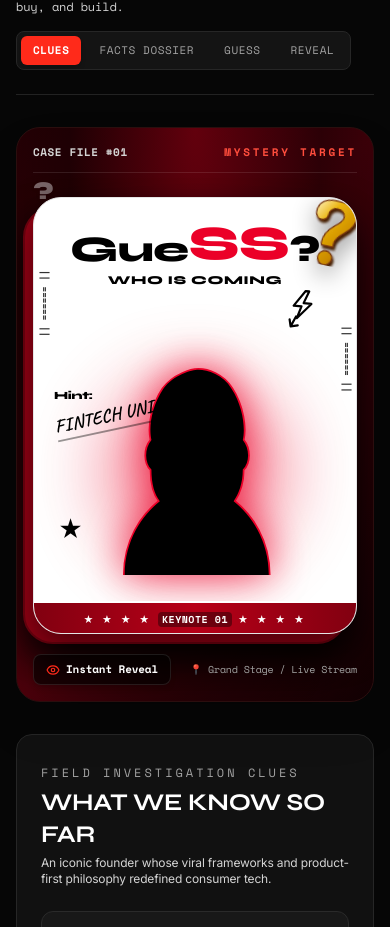
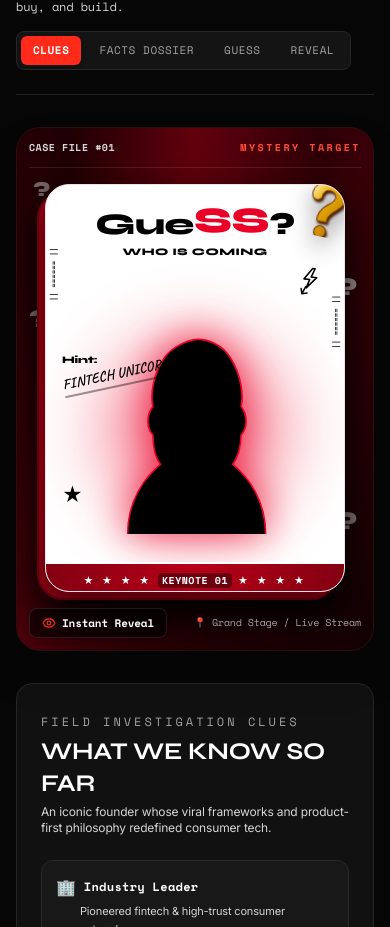
Before and after one commit to PRINCE-CODER679/DEVTALKS, a React (Vite) app: page / in a window 390 px wide. Shown: the part 1073-2000 px from the top of the page. Built offline with nearby package versions, Linux system fonts and the light colour scheme.

Commit message:
fix: enhance responsive design for mobile phones, tablets, and desktops

```diff
--- a/src/components/SpeakerCardSection.jsx
+++ b/src/components/SpeakerCardSection.jsx
@@ -77,7 +77,7 @@ export default function SpeakerCardSection({
           </div>
 
           {/* Tab Navigation Pill Group */}
-          <div className="flex items-center gap-1.5 bg-[#141414] border border-[#262626] p-1 rounded-lg self-start sm:self-auto overflow-x-auto max-w-full">
+          <div className="flex items-center gap-1.5 bg-[#141414] border border-[#262626] p-1 rounded-lg self-start sm:self-auto overflow-x-auto max-w-full scrollbar-none">
             {[
               { id: 'clues', label: 'CLUES' },
               { id: 'facts', label: 'FACTS DOSSIER' },
@@ -106,20 +106,20 @@ export default function SpeakerCardSection({
         <div className="grid grid-cols-1 lg:grid-cols-12 gap-8 items-stretch">
 
           {/* ================= LEFT 5 COLS: "GUESS WHO IS COMING" 3D TRADING CARD POSTER ================= */}
-          <div className="lg:col-span-5 relative flex flex-col items-center justify-center p-4 sm:p-6 rounded-3xl overflow-hidden shadow-2xl border border-[#2B0E0E] bg-gradient-to-br from-[#2D0005] via-[#4D000B] to-[#120003]">
+          <div className="lg:col-span-5 relative flex flex-col items-center justify-center p-3 sm:p-6 rounded-3xl overflow-hidden shadow-2xl border border-[#2B0E0E] bg-gradient-to-br from-[#2D0005] via-[#4D000B] to-[#120003]">
 
             {/* Ambient Red Glow & Scattered Floating Question Marks */}
             <div className="absolute inset-0 bg-[radial-gradient(ellipse_at_top,_var(--tw-gradient-stops))] from-[#B80018]/30 via-black/40 to-transparent pointer-events-none" />
 
             {/* Floating Ambient ? marks like in the reference image */}
-            <div className="absolute top-12 left-4 text-white/40 font-display font-black text-2xl select-none pointer-events-none drop-shadow">?</div>
-            <div className="absolute top-44 left-3 text-white/60 font-display font-black text-3xl select-none pointer-events-none drop-shadow">?</div>
-            <div className="absolute bottom-16 left-5 text-white/50 font-display font-black text-2xl select-none pointer-events-none drop-shadow">?</div>
-            <div className="absolute top-36 right-4 text-white/60 font-display font-black text-3xl select-none pointer-events-none drop-shadow">?</div>
-            <div className="absolute bottom-28 right-4 text-white/50 font-display font-black text-3xl select-none pointer-events-none drop-shadow">?</div>
+            <div className="absolute top-12 left-4 text-white/40 font-display font-black text-xl sm:text-2xl select-none pointer-events-none drop-shadow">?</div>
+            <div className="absolute top-44 left-3 text-white/60 font-display font-black text-2xl sm:text-3xl select-none pointer-events-none drop-shadow">?</div>
+            <div className="absolute bottom-16 left-5 text-white/50 font-display font-black text-xl sm:text-2xl select-none pointer-events-none drop-shadow">?</div>
+            <div className="absolute top-36 right-4 text-white/60 font-display font-black text-2xl sm:text-3xl select-none pointer-events-none drop-shadow">?</div>
+            <div className="absolute bottom-28 right-4 text-white/50 font-display font-black text-2xl sm:text-3xl select-none pointer-events-none drop-shadow">?</div>
 
             {/* Poster Record Header */}
-            <div className="w-full relative z-20 flex items-center justify-between pb-3 mb-4 border-b border-white/10 font-mono text-[11px]">
+            <div className="w-full relative z-20 flex items-center justify-between pb-3 mb-3 sm:mb-4 border-b border-white/10 font-mono text-[10px] sm:text-[11px]">
               <span className="text-neutral-300 font-bold tracking-wider">CASE FILE #{speaker.num}</span>
               <span className="font-semibold uppercase tracking-widest text-[#FF4D3D] flex items-center gap-1.5">
                 <span className="w-2 h-2 rounded-full bg-[#FF2A1A] animate-ping" />
@@ -128,10 +128,10 @@ export default function SpeakerCardSection({
             </div>
 
             {/* 3D TRADING CARD WRAPPER */}
-            <div className="relative w-full max-w-[340px] sm:max-w-[360px] aspect-[1/1.35] my-2 select-none group">
+            <div className="relative w-full max-w-[300px] sm:max-w-[360px] aspect-[1/1.36] my-1 sm:my-2 select-none group">
 
               {/* 3D Red Extruded Depth Shadow (Left & Bottom 3D block like in the photo) */}
-              <div className="absolute inset-0 translate-x-[-10px] translate-y-[10px] rounded-[30px] bg-[#990014] border-2 border-[#73000F] shadow-[0_20px_40px_rgba(0,0,0,0.9)]" />
+              <div className="absolute inset-0 translate-x-[-8px] sm:translate-x-[-10px] translate-y-[8px] sm:translate-y-[10px] rounded-[26px] sm:rounded-[30px] bg-[#990014] border-2 border-[#73000F] shadow-[0_20px_40px_rgba(0,0,0,0.9)]" />
 
               <AnimatePresence mode="wait">
                 {!isRevealed ? (
@@ -142,11 +142,11 @@ export default function SpeakerCardSection({
                     animate={{ opacity: 1, rotateY: 0 }}
                     exit={{ opacity: 0, rotateY: -90 }}
                     transition={{ duration: 0.4 }}
-                    className="relative w-full h-full rounded-[28px] bg-white text-black p-5 sm:p-6 overflow-hidden flex flex-col justify-between shadow-[inset_0_2px_4px_rgba(255,255,255,0.8),_0_15px_35px_rgba(0,0,0,0.5)] border border-neutral-200"
+                    className="relative w-full h-full rounded-[24px] sm:rounded-[28px] bg-white text-black p-4 sm:p-6 overflow-hidden flex flex-col justify-between shadow-[inset_0_2px_4px_rgba(255,255,255,0.8),_0_15px_35px_rgba(0,0,0,0.5)] border border-neutral-200"
                   >
 
                     {/* 3D Gold & Red Question Mark popping out top-right */}
-                    <div className="absolute -top-3 -right-2 z-40 w-16 h-20 pointer-events-none drop-shadow-[0_8px_12px_rgba(0,0,0,0.45)]">
+                    <div className="absolute -top-3 -right-2 z-40 w-13 h-16 sm:w-16 sm:h-20 pointer-events-none drop-shadow-[0_8px_12px_rgba(0,0,0,0.45)]">
                       <svg viewBox="0 0 100 120" className="w-full h-full transform rotate-12">
                         <defs>
                           <linearGradient id={`goldGrad-${speaker.num}`} x1="0%" y1="0%" x2="100%" y2="100%">
@@ -171,34 +171,34 @@ export default function SpeakerCardSection({
                     </div>
 
                     {/* Left Border Ticket Dashes */}
-                    <div className="absolute left-2.5 top-14 bottom-24 flex flex-col justify-between py-2 pointer-events-none opacity-80">
-                      <span className="font-mono text-[10px] tracking-tighter text-black font-extrabold rotate-90 origin-left">
+                    <div className="absolute left-2 sm:left-2.5 top-12 sm:top-14 bottom-20 sm:bottom-24 flex flex-col justify-between py-2 pointer-events-none opacity-80">
+                      <span className="font-mono text-[8px] sm:text-[10px] tracking-tighter text-black font-extrabold rotate-90 origin-left">
                         || ====== ||
                       </span>
                     </div>
 
                     {/* Right Border Ticket Dashes */}
-                    <div className="absolute right-2.5 top-28 bottom-24 flex flex-col justify-between py-2 pointer-events-none opacity-80">
-                      <span className="font-mono text-[10px] tracking-tighter text-black font-extrabold -rotate-90 origin-right">
+                    <div className="absolute right-2 sm:right-2.5 top-24 sm:top-28 bottom-20 sm:bottom-24 flex flex-col justify-between py-2 pointer-events-none opacity-80">
+                      <span className="font-mono text-[8px] sm:text-[10px] tracking-tighter text-black font-extrabold -rotate-90 origin-right">
                         || ====== ||
                       </span>
                     </div>
 
                     {/* CARD HEADER: "GueSS WHO IS COMING" */}
-                    <div className="relative z-20 flex flex-col items-center text-center mt-1">
+                    <div className="relative z-20 flex flex-col items-center text-center mt-0.5 sm:mt-1">
                       <div className="flex items-baseline justify-center tracking-tight leading-none font-display">
-                        <span className="text-4xl sm:text-5xl font-black text-black">Gue</span>
-                        <span className="text-5xl sm:text-6xl font-black text-[#EB0028] transform -translate-y-0.5">SS</span>
-                        <span className="text-4xl sm:text-5xl font-black text-black">?</span>
+                        <span className="text-3xl sm:text-5xl font-black text-black">Gue</span>
+                        <span className="text-4xl sm:text-6xl font-black text-[#EB0028] transform -translate-y-0.5">SS</span>
+                        <span className="text-3xl sm:text-5xl font-black text-black">?</span>
                       </div>
-                      <div className="font-display font-black text-xs sm:text-sm uppercase tracking-wider text-black mt-0.5">
+                      <div className="font-display font-black text-[10px] sm:text-sm uppercase tracking-wider text-black mt-0.5">
                         WHO IS COMING
                       </div>
                     </div>
 
                     {/* DOODLE: Lightning Bolt with Arrow pointing to silhouette */}
-                    <div className="absolute top-[21%] right-10 z-30 pointer-events-none">
-                      <svg width="28" height="42" viewBox="0 0 32 48" fill="none" className="transform rotate-6">
+                    <div className="absolute top-[20%] sm:top-[21%] right-6 sm:right-10 z-30 pointer-events-none">
+                      <svg width="24" height="36" viewBox="0 0 32 48" fill="none" className="transform rotate-6 w-5 h-8 sm:w-7 sm:h-10">
                         {/* Lightning Bolt */}
                         <path
                           d="M18 2 L6 20 L15 20 L11 34 L26 16 L17 16 L22 2 Z"
@@ -219,17 +219,17 @@ export default function SpeakerCardSection({
                     </div>
 
                     {/* DOODLE: Handwritten "Hint: [CLUE]" & Black Star on left */}
-                    <div className="absolute top-[44%] left-5 z-30 flex flex-col items-start pointer-events-none">
-                      <span className="font-display font-black text-[11px] text-black tracking-tight leading-none">
+                    <div className="absolute top-[42%] sm:top-[44%] left-4 sm:left-5 z-30 flex flex-col items-start pointer-events-none">
+                      <span className="font-display font-black text-[10px] sm:text-[11px] text-black tracking-tight leading-none">
                         Hint:
                       </span>
-                      <span className="font-handwritten text-lg sm:text-xl font-bold text-black transform -rotate-12 leading-tight tracking-wide border-b-2 border-black/40 pb-0.5">
+                      <span className="font-handwritten text-sm sm:text-xl font-bold text-black transform -rotate-12 leading-tight tracking-wide border-b-2 border-black/40 pb-0.5">
                         {speaker.posterHint || 'SPECIAL GUEST'}
                       </span>
                     </div>
 
                     {/* Black 5-pointed Star on lower left */}
-                    <div className="absolute bottom-[20%] left-6 z-30 text-black text-2xl select-none pointer-events-none">
+                    <div className="absolute bottom-[20%] left-4 sm:left-6 z-30 text-black text-xl sm:text-2xl select-none pointer-events-none">
                       ★
                     </div>
 
@@ -507,11 +507,11 @@ export default function SpeakerCardSection({
                       value={guessInput}
                       onChange={(e) => setGuessInput(e.target.value)}
                       placeholder="e.g. Kunal Shah, Anupam Mittal, Andrej Karpathy..."
-                      className="w-full px-5 py-4 bg-black border border-[#333333] focus:border-[#FF2A1A] rounded-xl text-sm font-mono text-white placeholder-neutral-500 focus:outline-none transition-colors"
+                      className="w-full pl-4 sm:pl-5 pr-28 sm:pr-32 py-3.5 sm:py-4 bg-black border border-[#333333] focus:border-[#FF2A1A] rounded-xl text-xs sm:text-sm font-mono text-white placeholder-neutral-500 focus:outline-none transition-colors"
                     />
                     <button
                       type="submit"
-                      className="absolute right-2 top-1/2 -translate-y-1/2 px-5 py-2.5 rounded-lg text-xs font-mono font-bold tracking-wider bg-[#FF2A1A] hover:bg-[#D91C1C] text-white shadow-md transition-all hover:scale-105 active:scale-95"
+                      className="absolute right-2 top-1/2 -translate-y-1/2 px-4 sm:px-5 py-2 sm:py-2.5 rounded-lg text-xs font-mono font-bold tracking-wider bg-[#FF2A1A] hover:bg-[#D91C1C] text-white shadow-md transition-all hover:scale-105 active:scale-95 cursor-pointer"
                     >
                       SUBMIT
                     </button>
```
Also changed, not shown: src/index.css (+8 -0 lines).
